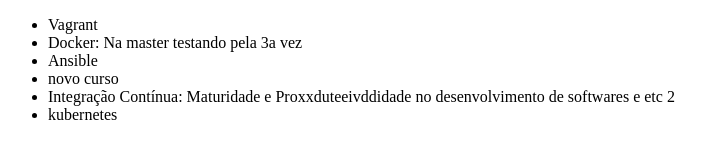
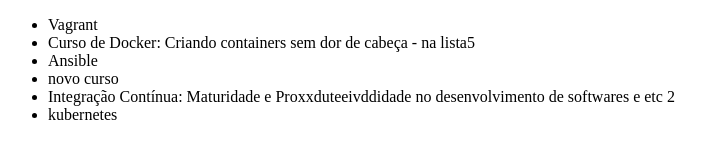
Before and after one commit to edmaraj/alura-git, a plain HTML site: page index.html in a window 1280 px wide. Shown: the whole page, without its empty margins (0-705 px from the left). Drawn offline with Linux system fonts and the light colour scheme.

Commit message:
lista 5 alterando o docker....

```diff
--- a/index.html
+++ b/index.html
@@ -7,7 +7,7 @@
 <body>
     <ul>
         <li>Vagrant</li>
-        <li>Docker: Na master testando pela 3a vez</li>
+        <li>Curso de Docker: Criando containers sem dor de cabeça - na lista5</li>
         <li>Ansible</li>
         <li>novo curso</li>
         <li>Integração Contínua: Maturidade e Proxxduteeivddidade no desenvolvimento de softwares e etc 2 </li>
```
